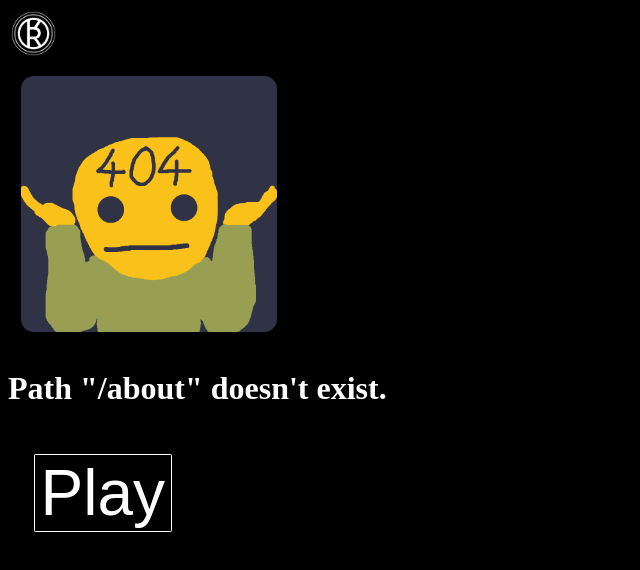
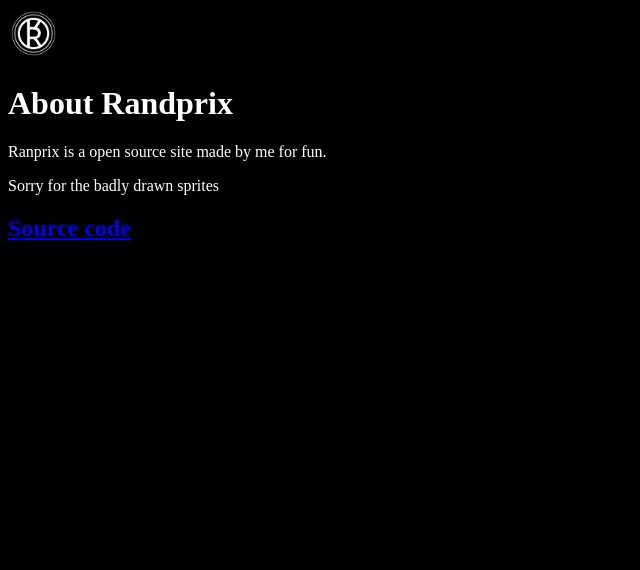
Before and after one commit to divear/Randprix, a React (Create React App) app: page /about in a window 1280 px wide. Shown: the top 570 px of the page, without its empty margins (0-640 px from the left). Built offline with nearby package versions, Linux system fonts and the light colour scheme.

Commit message:
added the about page

```diff
--- a/src/App.jsx
+++ b/src/App.jsx
@@ -7,6 +7,7 @@ import Fail from "./components/Fail";
 import Win from "./components/Win";
 import icon from "./Randprix.png"
 import NotFound from './components/NotFound';
+import About from './components/About';
 
 function App() {
   return(
@@ -21,6 +22,7 @@ function App() {
           <Route path="/game"><Game /></Route>
           <Route path="/fail"><Fail/></Route>
           <Route path="/win"><Win/></Route>
+          <Route path="/about"><About/></Route>
           <Route exact path="/"><Home/></Route>
 
 
--- /dev/null
+++ b/src/components/About.jsx
@@ -0,0 +1,17 @@
+import React from 'react'
+
+function About() {
+    return (
+        <div>
+            <h1>About Randprix</h1>
+            <p> Ranprix is a open source site made by me for fun. </p>
+            <p> Sorry for the badly drawn sprites </p>
+
+                <h2><a href="https://github.com/lukascobit/Randprix">Source code</a></h2>
+
+
+        </div>
+    )
+}
+
+export default About
--- a/src/components/Game.jsx
+++ b/src/components/Game.jsx
@@ -74,6 +74,14 @@ function Game() {
     };
   }
   function move(e){
+
+    //checks if player has hit the wall before moving
+    if(playerCords.x >= size - 300|| playerCords.y >= size || playerCords.x <= -50 || playerCords.y <=-50){
+
+      window.location = "fail"
+      return;
+    }
+
     const canvas = canvasRef.current
     const c = canvas.getContext('2d');
     c.clearRect(playerCords.x,playerCords.y, blockSize, blockSize);
@@ -82,11 +90,7 @@ function Game() {
     c.fillRect(playerCords.x, playerCords.y, blockSize, blockSize)
 
 
-    //checks if player has hit the wall before moving
-    if(playerCords.x >= size || playerCords.y >= size || playerCords.x <= -50 || playerCords.y <=-50){
-      window.location = "fail"
-      return;
-    }
+
 
     switch(e.key || e){
       case "w":
@@ -108,6 +112,7 @@ function Game() {
       default:
         break
       }
+
      c.drawImage(playerImg, playerCords.x,playerCords.y, blockSize, blockSize);
 
     allBlockCords.forEach((e,index) => {
@@ -159,6 +164,7 @@ function Game() {
         <button onClick={(e,c) => move(e = "s",c)} className="d">&darr;</button>
         <button onClick={(e,c) => move(e = "d",c)} className="r">&rarr;</button>
       </div>
+
     </div>
 
   );
```
